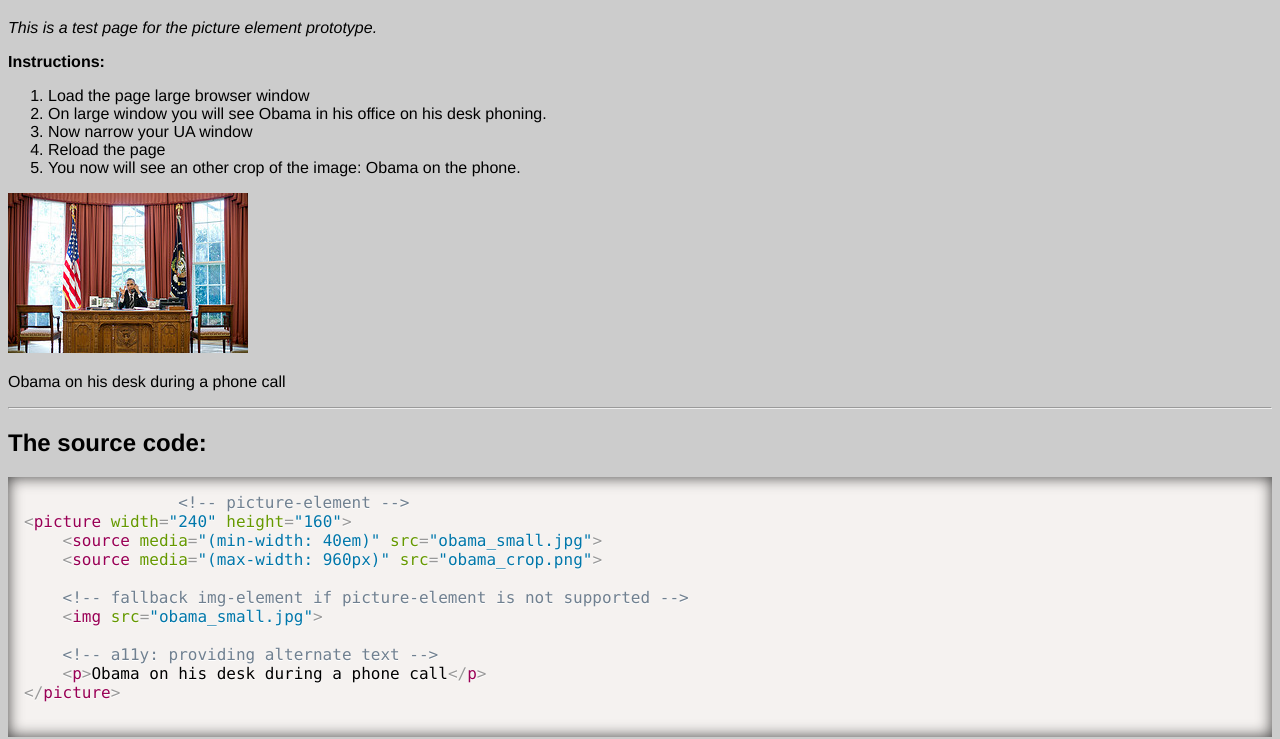
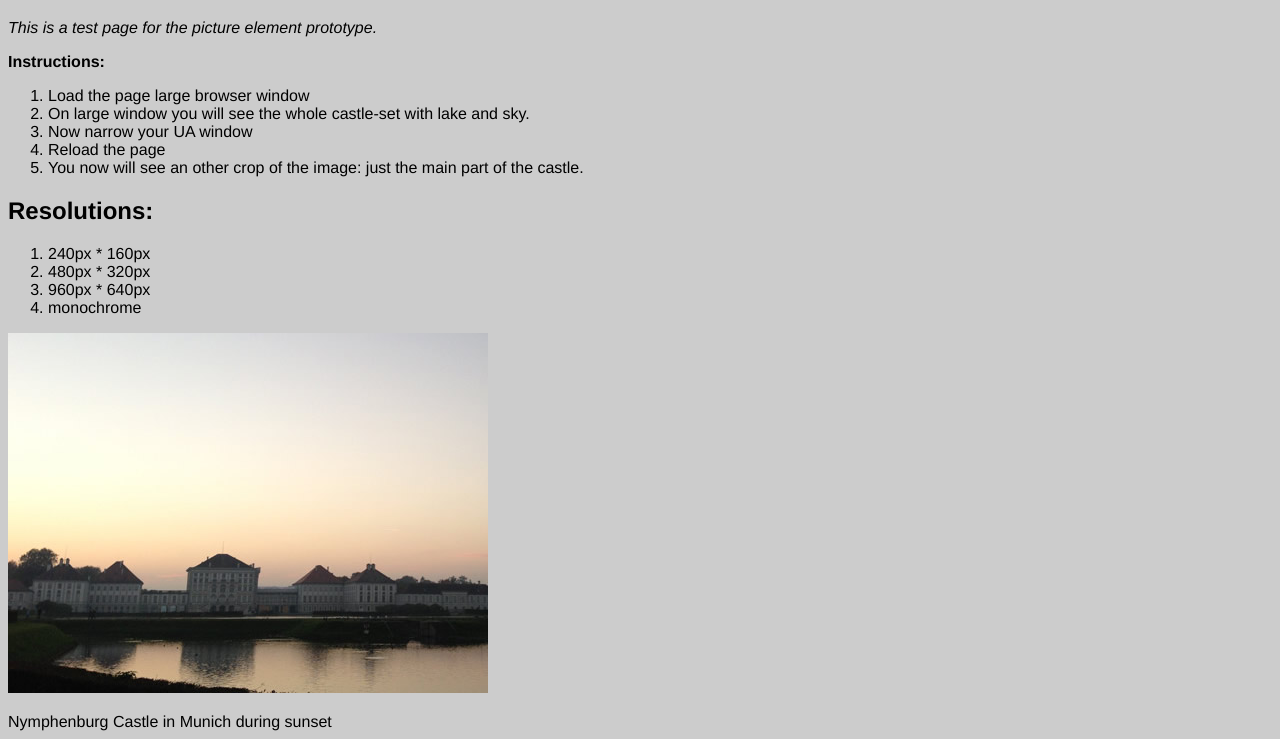
Before and after one commit to ResponsiveImagesCG/demos, a plain HTML site: page basic-implementation/index.html in a window 1280 px wide. Shown: the part 61-800 px from the top of the page. Drawn offline with Linux system fonts and the light colour scheme.

Commit message:
changed images + improved MQ / src
Signed-off-by: Anselm Hannemann <anselm@novolo.de>

```diff
--- a/basic-implementation/index.html
+++ b/basic-implementation/index.html
@@ -35,27 +35,40 @@
             <p><strong>Instructions:</strong></p>
             <ol>
                 <li>Load the page large browser window</li>
-                <li>On large window you will see Obama in his office on his desk phoning.</li>
+                <li>On large window you will see the whole castle-set with lake and sky.</li>
                 <li>Now narrow your UA window</li>
                 <li>Reload the page</li>
-                <li>You now will see an other crop of the image: Obama on the phone.</li>
+                <li>You now will see an other crop of the image: just the main part of the castle.</li>
+            </ol>
+            <h2>Resolutions:</h2>
+            <ol>
+                <li>240px * 160px</li>
+                <li>480px * 320px</li>
+                <li>960px * 640px</li>
+                <li>monochrome</li>
             </ol>
             <!-- END EXPLANATION -->
 
             <!-- picture-element -->
-            <picture width="240" height="160">
-                <source media="(min-width: 40em)" src="obama_small.jpg">
-                <source media="(max-width: 960px)" src="obama_crop.png">
+            <picture>
+
+                <source media="(max-width: 479px)" src="test_landscape_1@1x.jpg">
+                <source media="(min-width: 480px) and (max-width: 639px)" src="test_landscape_1@2x.jpg">
+                <source media="(min-width: 640px)" src="test_landscape_1@4x.jpg">
+                <source media="monochrome" src="test_landscape_1@monochrome.jpg">
+                <source media="print" src="test_landscape_1@monochrome.jpg">
 
                 <!-- fallback img-element if picture-element is not supported -->
-                <img src="obama_small.jpg">
+                <img src="test_landscape_1@2x.jpg">
 
                 <!-- a11y: providing alternate text -->
-                <p>Obama on his desk during a phone call</p>
+                <p>Nymphenburg Castle in Munich during sunset</p>
             </picture>
         </div>
         <!-- END PICTURE-ELEMENT TEST -->
+
         <hr>
+
         <!-- START CODE / SYNTAX -->
         <div class="wrapper highlight">
             <h2>The source code:</h2>
```
Also changed, not shown: basic-implementation/test_landscape_1@1x.jpg (added), basic-implementation/test_landscape_1@2x.jpg (added), basic-implementation/test_landscape_1@4x.jpg (added), basic-implementation/test_landscape_1@monochrome.jpg (added), basic-implementation/test_skate_1@1x.jpg (added), basic-implementation/test_skate_1@2x.jpg (added), basic-implementation/test_skate_1@4x.jpg (added).
